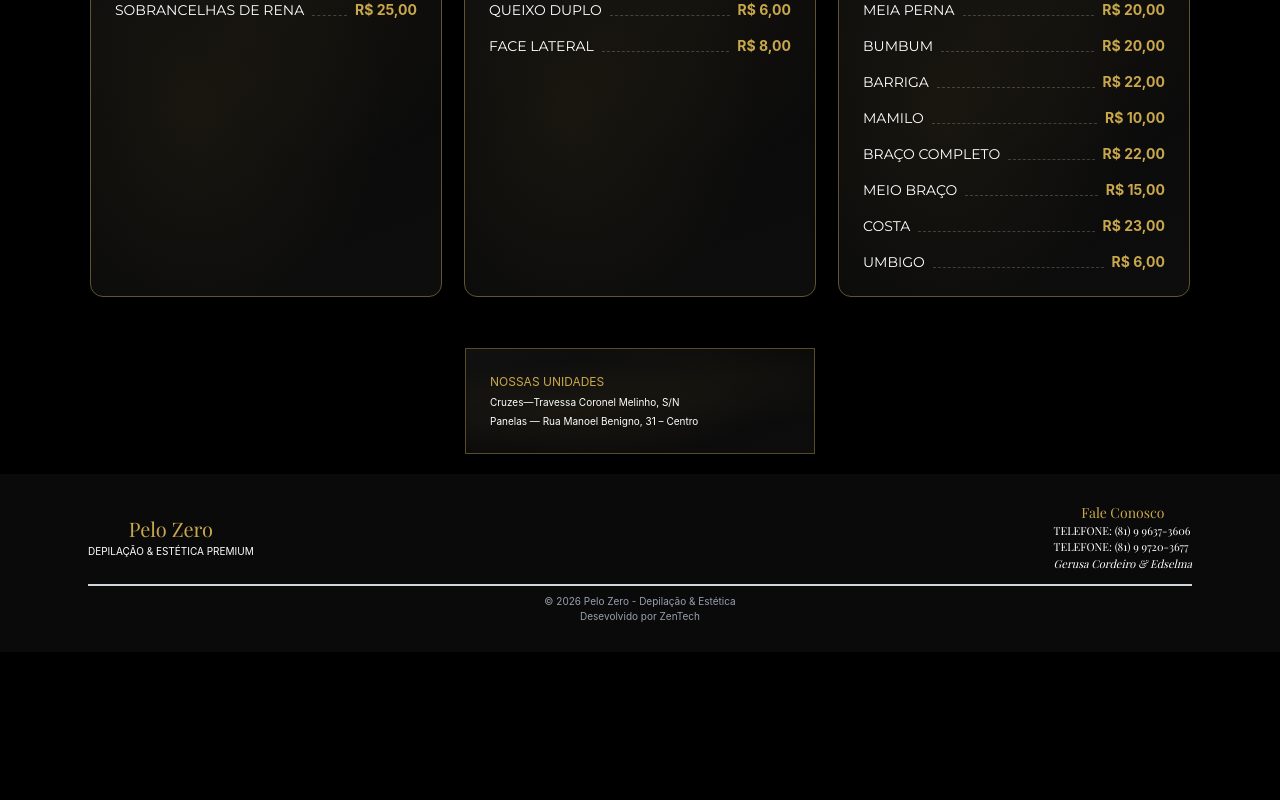
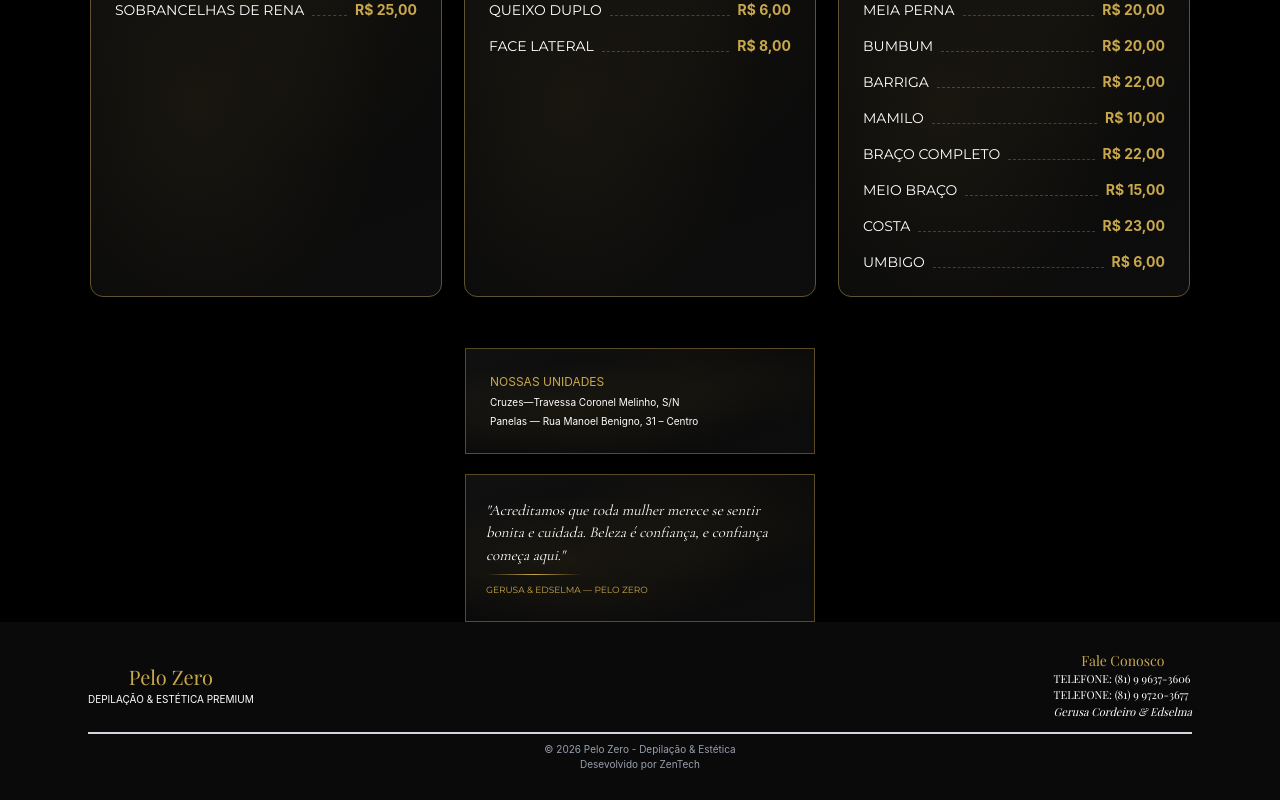
Before and after one commit to ZenTech-web/PELOZERO, a React (Vite) app: page / in a window 1280 px wide. Shown: the part 1289-2089 px from the top of the page. Before the commit the page ends 1941 px from the top, so only its background shows below. Built offline with nearby package versions, Linux system fonts and the light colour scheme.

Commit message:
update main

```diff
--- a/src/Pages/Main/index.jsx
+++ b/src/Pages/Main/index.jsx
@@ -156,6 +156,14 @@ const Main = () => {
            <P className="text-white text-[10px]" valor="Panelas — Rua Manoel Benigno, 31 – Centro"/>
         </section>
 
+        <section className="border border-gold/40 w-87.5 mx-auto bg-hero py-6 px-5 flex flex-col gap-2">
+          <div className="flex items-center ">
+            <P className=" text-white text-[15px] font-elegant italic" valor='"Acreditamos que toda mulher merece se sentir bonita e cuidada. Beleza é confiança, e confiança começa aqui."'/>
+          </div>
+          <Line/>
+         <P className="uppercase text-gold text-[9px] font-body" valor="Gerusa & Edselma — Pelo Zero"/>
+        </section>
+
 
 
         </main>
```
